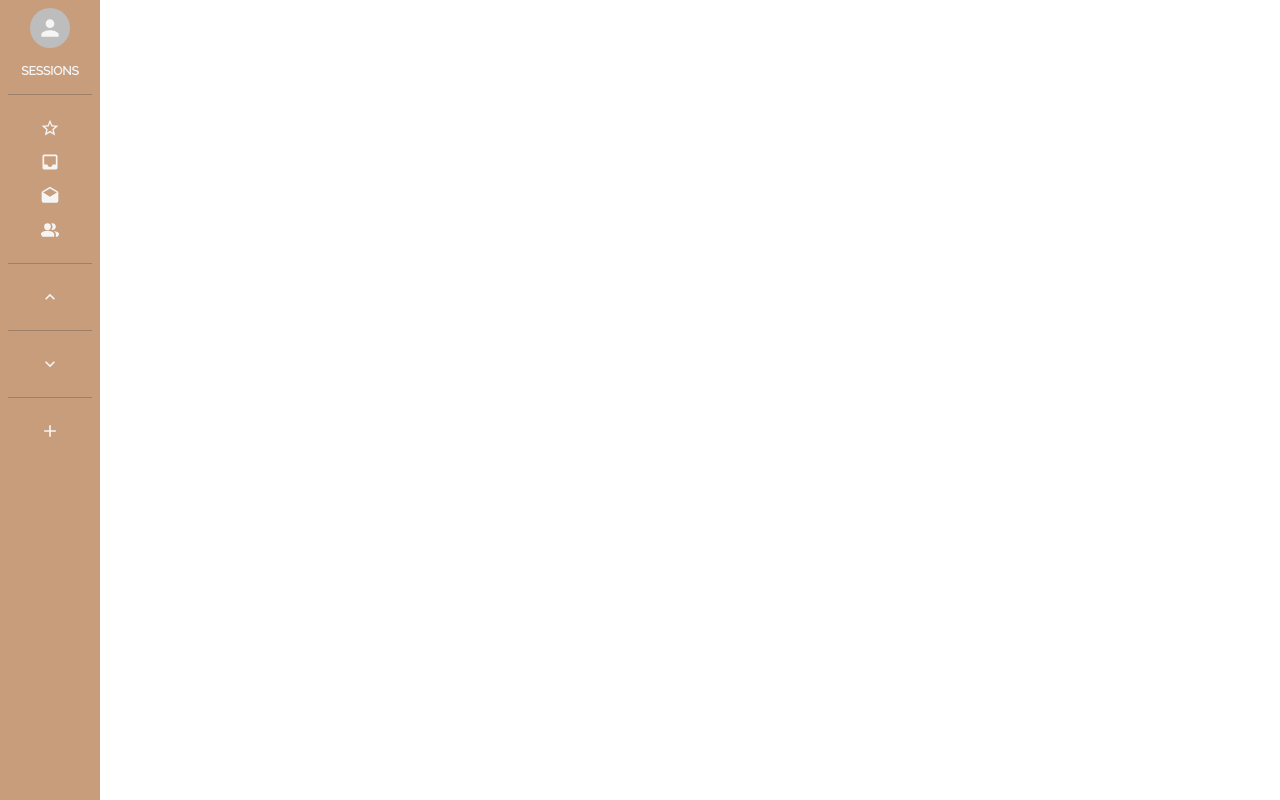
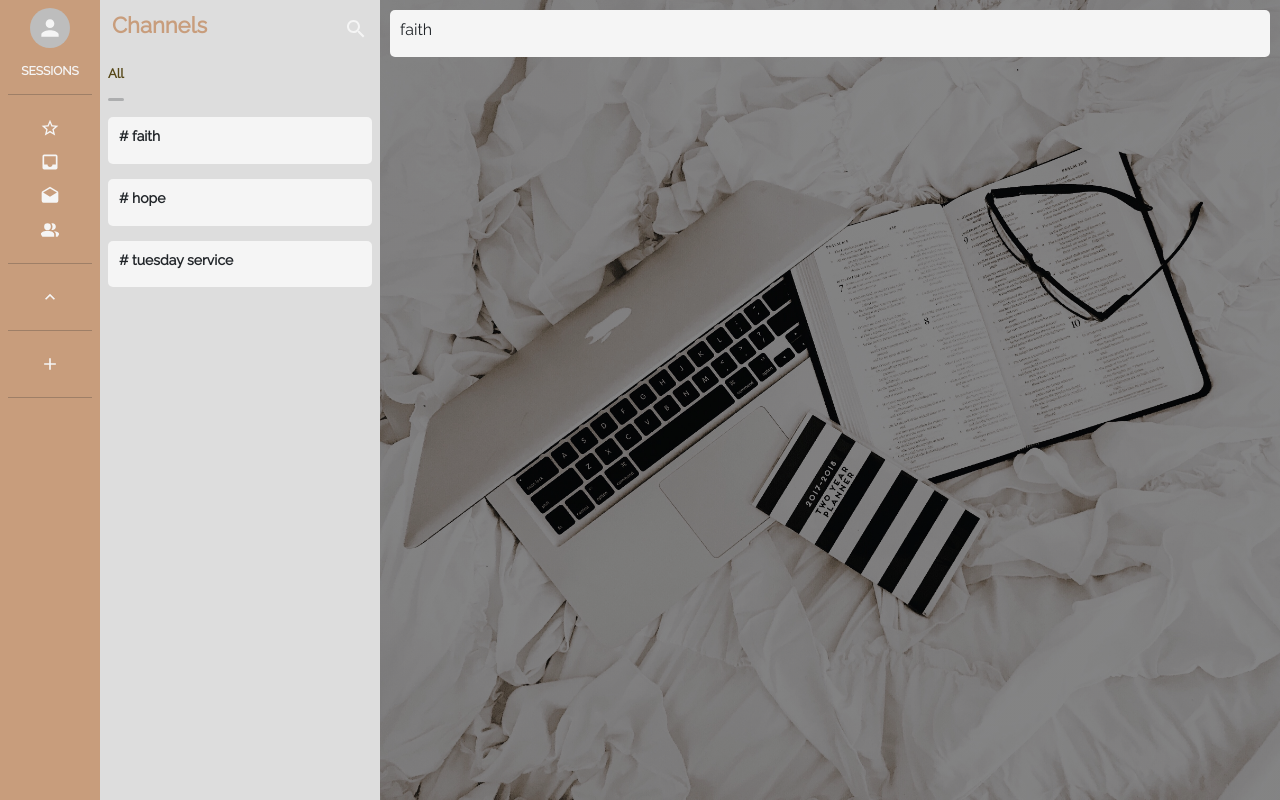
Before and after one commit to KayodeOlusi/holy-fellowship, a React (Create React App) app: page /sessions in a window 1280 px wide. Built offline with nearby package versions, Linux system fonts and the light colour scheme.

Commit message:
starting firebase next

```diff
--- a/src/App.css
+++ b/src/App.css
@@ -187,6 +187,59 @@
   padding: 8px;
 }
 
+.channels {
+  flex: 0.3;
+  max-width: 280px;
+  overflow-y: scroll;
+  padding: 8px;
+  background-color: #dddddd;
+}
+
+.channels::-webkit-scrollbar {
+  display: none;
+}
+
+.channels .channels-header {
+  display: flex;
+  justify-content: space-between;
+  align-items: center;
+  padding: 4px;
+}
+
+.channels .channels-header h3 {
+  font-size: 22px;
+  font-weight: 800;
+  color: #c89d7c;
+}
+.channels .channels-header .MuiSvgIcon-root {
+  color: whitesmoke;
+}
+
+.channels .channels-content hr {
+  width: 16px;
+  height: 3px;
+  border-radius: 5px;
+}
+
+.channels .channels-name .channels-name-content {
+  padding: 6px;
+  background-color: whitesmoke;
+  margin-bottom: 15px;
+  border-radius: 5px;
+}
+
+.channels .channels-name .channels-name-content h6 {
+  font-weight: 900;
+  font-size: 14px;
+  padding: 5px;
+}
+
+.channels .channels-content h6 {
+  font-size: 13px;
+  font-weight: 900;
+  color: #554616;
+}
+
 .sessions-sidebar::-webkit-scrollbar {
   display: none;
 }
@@ -206,6 +259,26 @@
   padding: 1px 2px;
   color: whitesmoke;
   border-radius: 999px;
+}
+
+.chat {
+  background-image: linear-gradient(
+      rgba(0,0,0,0.48),
+      rgba(0,0,0,0.48)
+    ), url('../public/img/bible-one.jpg');
+    background-position: center center;
+    background-repeat: no-repeat;
+    background-size: cover;
+    height: 100vh;
+    position: relative;
+    flex: 0.8;
+}
+
+.chat .chat-header .chat-header-content {
+  margin: 10px;
+  padding: 10px;
+  border-radius: 5px;
+  background-color: whitesmoke;
 }
 
 /*********************END OF SESSIONS STYLING******************************************/
--- /dev/null
+++ b/src/components/sessions/Channels.js
@@ -0,0 +1,29 @@
+import { Search } from "@mui/icons-material";
+
+const Channel = () => {
+    return (
+        <div className = "channels">
+            <div className="channels-header mb-3">
+                <h3>Channels</h3>
+                <Search />
+            </div>
+            <div className="channels-content mt-2">
+                <h6>All</h6>
+                <hr />
+            </div>
+            <div className="channels-name mt-3">
+                <div className="channels-name-content">
+                    <h6># faith</h6>
+                </div>
+                <div className="channels-name-content">
+                    <h6># hope</h6>
+                </div>
+                <div className="channels-name-content">
+                    <h6># tuesday service</h6>
+                </div>
+            </div>
+        </div>
+     );
+}
+
+export default Channel;
--- a/src/components/sessions/Chat.js
+++ b/src/components/sessions/Chat.js
@@ -1,7 +1,11 @@
 const Chat = () => {
     return (
         <div className="chat">
-
+            <div className="chat-header">
+                <div className="chat-header-content">
+                    <h6>faith</h6>
+                </div>
+            </div>
         </div>
      );
 }
--- a/src/components/sessions/Sessions.js
+++ b/src/components/sessions/Sessions.js
@@ -1,4 +1,5 @@
 import Chat from "./Chat";
+import Channels from "./Channels";
 import SessionsSidebar from "./SessionsSidebar";
 
 
@@ -6,6 +7,7 @@ const Sessions = () => {
     return (
         <div className="sessions">
             <SessionsSidebar />
+            <Channels />
             <Chat />
         </div>
      );
--- a/src/components/sessions/SessionsSidebar.js
+++ b/src/components/sessions/SessionsSidebar.js
@@ -1,4 +1,4 @@
-import { Add, Drafts, ExpandLess, ExpandMore, Inbox, PeopleAlt, StarBorder } from "@mui/icons-material";
+import { Add, Drafts, ExpandLess, Inbox, PeopleAlt, StarBorder } from "@mui/icons-material";
 import { Avatar } from "@mui/material";
 import SessionSidebarOptions from "./SessionSidebarOptions";
 
@@ -15,9 +15,8 @@ const SessionsSidebar = () => {
             <hr />
             <SessionSidebarOptions Icon = { ExpandLess } title = "Show Less" />
             <hr />
-            <SessionSidebarOptions Icon = { ExpandMore } title = "Channel" />
+            <SessionSidebarOptions Icon = { Add } title = "Add Channel" />
             <hr />
-            <SessionSidebarOptions Icon = { Add } title = "Add Channel" />
         </div>
      );
 }
```
